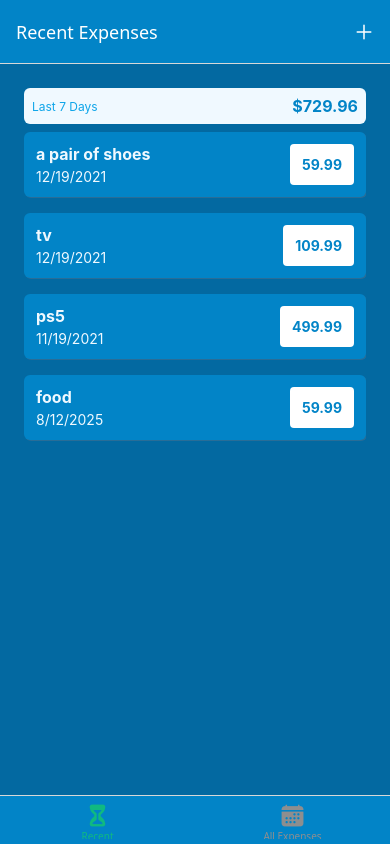
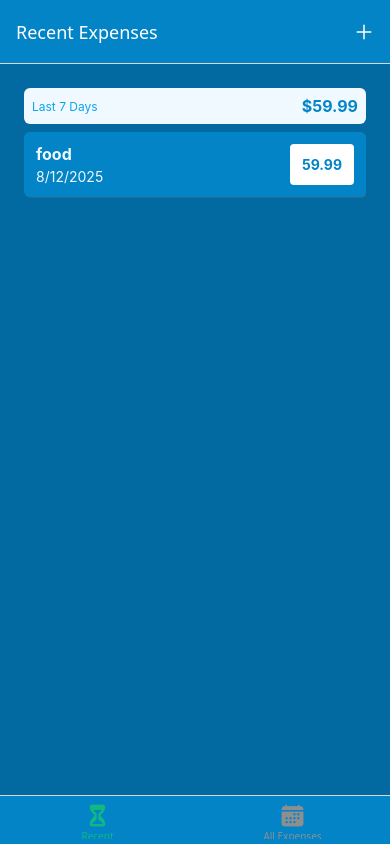
Before and after one commit to KamelAlAridi/TrackIt, a React Native app: screen /RecentExpenses in a window 390 px wide. Built offline with nearby package versions, Linux system fonts and the light colour scheme.

Commit message:
added context api in the app for storing expenses

```diff
--- a/components/ExpensesOutput.tsx
+++ b/components/ExpensesOutput.tsx
@@ -6,42 +6,15 @@ import ExpensesList from "./ExpensesList";
 import { GlobalStyles } from "../constants/styles";
 
 type Props = {
-  expenses?: Expense[];
+  expenses: Expense[];
   period: string;
 };
-
-const DUMMYEX: Expense[] = [
-  {
-    id: "e1",
-    description: "a pair of shoes",
-    amount: 59.99,
-    date: new Date("2021-12-19"),
-  },
-  {
-    id: "e2",
-    description: "tv",
-    amount: 109.99,
-    date: new Date("2021-12-19"),
-  },
-  {
-    id: "e3",
-    description: "ps5",
-    amount: 499.99,
-    date: new Date("2021-11-19"),
-  },
-  {
-    id: "e4",
-    description: "food",
-    amount: 59.99,
-    date: new Date("2025-8-12"),
-  },
-];
 
 export default function ExpensesOutput({ expenses, period }: Props) {
   return (
     <View style={styles.container}>
-      <ExpensesSummary expenses={DUMMYEX} period={period} />
-      <ExpensesList expenses={DUMMYEX} />
+      <ExpensesSummary expenses={expenses} period={period} />
+      <ExpensesList expenses={expenses} />
     </View>
   );
 }
--- a/screens/AllExpenses.tsx
+++ b/screens/AllExpenses.tsx
@@ -1,5 +1,8 @@
+import { useContext } from "react";
 import ExpensesOutput from "../components/ExpensesOutput";
+import { ExpensesContext } from "../store/expenses-context";
 
 export default function AllExpenses() {
-  return <ExpensesOutput period="Total" />;
+  const expensesCtx = useContext(ExpensesContext);
+  return <ExpensesOutput expenses={expensesCtx.expenses} period="Total" />;
 }
--- a/screens/ManageExpense.tsx
+++ b/screens/ManageExpense.tsx
@@ -18,9 +18,15 @@ export default function ManageExpense({ route, navigation }: Props) {
     });
   }, [navigation, isEditing]);
 
-  function deleteExpenseHandler(): void {}
-  function cancelHandler(): void {}
-  function confirmHandler(): void {}
+  function deleteExpenseHandler(): void {
+    navigation.goBack();
+  }
+  function cancelHandler(): void {
+    navigation.goBack();
+  }
+  function confirmHandler(): void {
+    navigation.goBack();
+  }
 
   return (
     <View style={styles.container}>
--- a/screens/RecentExpenses.tsx
+++ b/screens/RecentExpenses.tsx
@@ -1,7 +1,17 @@
-import { View, Text } from "react-native";
-import React from "react";
+import React, { useContext } from "react";
 import ExpensesOutput from "../components/ExpensesOutput";
+import { ExpensesContext } from "../store/expenses-context";
+import { getDateMinusDays } from "../util/date";
 
 export default function RecentExpenses() {
-  return <ExpensesOutput period="Last 7 Days" />;
+  const expensesCtx = useContext(ExpensesContext);
+
+  const recentExpenses = expensesCtx.expenses.filter((expense) => {
+    const today = new Date();
+    const date7DaysAgo = getDateMinusDays(today, 7);
+
+    return expense.date > date7DaysAgo;
+  });
+
+  return <ExpensesOutput expenses={recentExpenses} period="Last 7 Days" />;
 }
```
